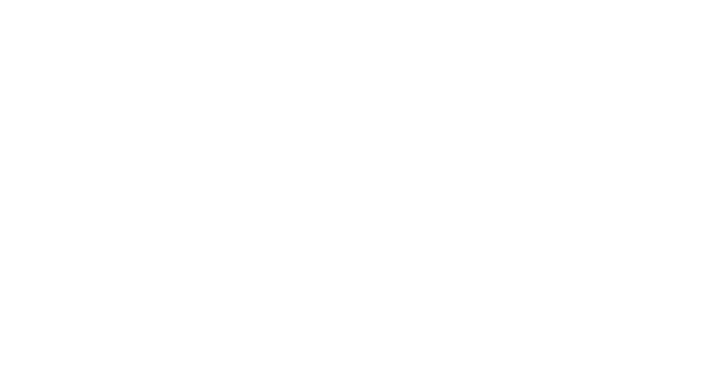
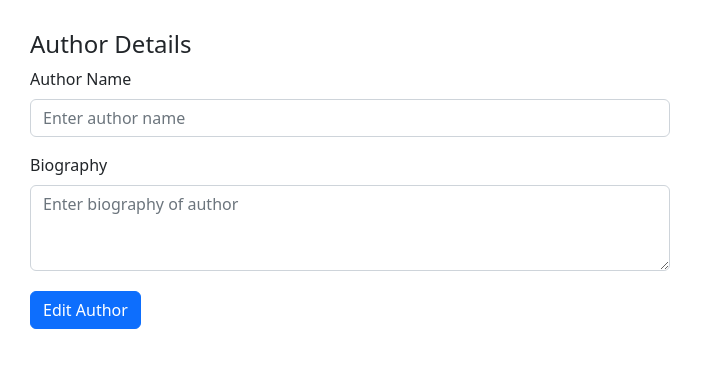
Before and after one commit to Shreyas-hacker/Book-Library, a React (Create React App) app in the folder client/: page /author/1 in a window 1280 px wide. Before the commit this address had no page. Shown: the top 368 px of the page, without its empty margins (0-703 px from the left). Built offline with nearby package versions, Linux system fonts and the light colour scheme; no server answers.

Commit message:
edit author details work

```diff
--- a/client/src/App.js
+++ b/client/src/App.js
@@ -2,6 +2,7 @@ import {BrowserRouter, Routes,Route} from "react-router-dom";
 import Home from "./pages/Home";
 import AddBook from "./pages/AddBook";
 import EditBook from "./pages/EditBook";
+import AuthorForm from "./Authors/AuthorForms";
 
 function App(){
   return (
@@ -10,6 +11,7 @@ function App(){
         <Route path="/" element={<Home/>}/>
         <Route path="/addBook" element={<AddBook/>}/>
         <Route path="/editBook/:id" element={<EditBook/>}/>
+        <Route path="/author/:name" element={<AuthorForm/>}/>
       </Routes>
     </BrowserRouter>
   );
--- /dev/null
+++ b/client/src/Authors/AuthorForms.js
@@ -0,0 +1,74 @@
+import 'bootstrap/dist/css/bootstrap.min.css';
+import Form from 'react-bootstrap/Form';
+import Button from 'react-bootstrap/Button';
+import { useLocation,Link } from 'react-router-dom';
+import axios from 'axios';
+import { useState, useEffect } from 'react';
+
+function AuthorForm(){
+    const [author, setAuthor] = useState({});
+    const [authorName, setAuthorName] = useState('');
+    const [authorBiography, setAuthorBiography] = useState('');
+    const location = useLocation();
+    const searchParams = location.pathname.slice(8);
+
+    useEffect(() => {
+        getAuthor();
+    }, []);
+
+    async function getAuthor(){
+        await axios.get(`http://localhost:3000/api/authors/${searchParams}`).then((res) => {
+            setAuthor({
+                name: res.data.name,
+                biography: res.data.biography
+            })
+            setAuthorName(res.data.name);
+            setAuthorBiography(res.data.biography);
+        }).catch((err) => {
+            console.log(err);
+        });
+    }
+
+    function handleAuthorNameChange(e){
+        setAuthorName(e.target.value);
+    }
+    function handleAuthorBiographyChange(e){
+        setAuthorBiography(e.target.value);
+    }
+
+    function editAuthor(){
+        console.log('clicked');
+        axios.put(`http://localhost:3000/api/authors/${searchParams}`,{
+            name: authorName,
+            biography: authorBiography
+        }).then((res) => {
+            console.log(res);
+        }).catch((err) => {
+            console.log(err);
+        });
+    }
+    return(
+        <div style={{display:'block',width: 700,padding:30}}>
+            <h4>Author Details</h4>
+            <Form>
+                <Form.Group className="mb-3" controlId="formBasicEmail">
+                    <Form.Label >Author Name</Form.Label>
+                    <Form.Control type="text" placeholder="Enter author name" onChange={handleAuthorNameChange} value={authorName} />
+                </Form.Group>
+                <Form.Group className="mb-3" controlId="formBasicEmail">
+                    <Form.Label>Biography</Form.Label>
+                    <Form.Control as="textarea" rows={3} placeholder="Enter biography of author" value={authorBiography} onChange={handleAuthorBiographyChange}/>
+                </Form.Group>
+                <div style={{marginTop: 20}}>
+                    <Link to='/'>
+                        <Button variant="primary" onClick={editAuthor}>
+                            Edit Author
+                        </Button>
+                    </Link>
+                </div>
+            </Form>
+        </div>
+    )
+}
+
+export default AuthorForm;
--- a/client/src/Books/Book.js
+++ b/client/src/Books/Book.js
@@ -9,9 +9,11 @@ function Book({book,authorId,handleShow}){
     return(
         <div className="Card">
             <div className="CardContent">
-                <p className="CardTitle">{book.title}</p>
-                <p className="CardTitle">{authorId}</p>
-                <p className="CardYear">{book.year}</p>
+                <p className="CardTitle">Title: {book.title}</p>
+                <Link to={`/author/${book.authorId}`}>
+                    <p className="CardTitle">Author: {authorId}</p>
+                </Link>
+                <p className="CardYear">Year published:{book.year}</p>
                 <p className="CardPublisher">Published by: {book.publisher}</p>
                 <div className="buttonContainer">
                     <Button>
```
Also changed, not shown: client/src/Authors/Author.js (added, +42 -0 lines).
